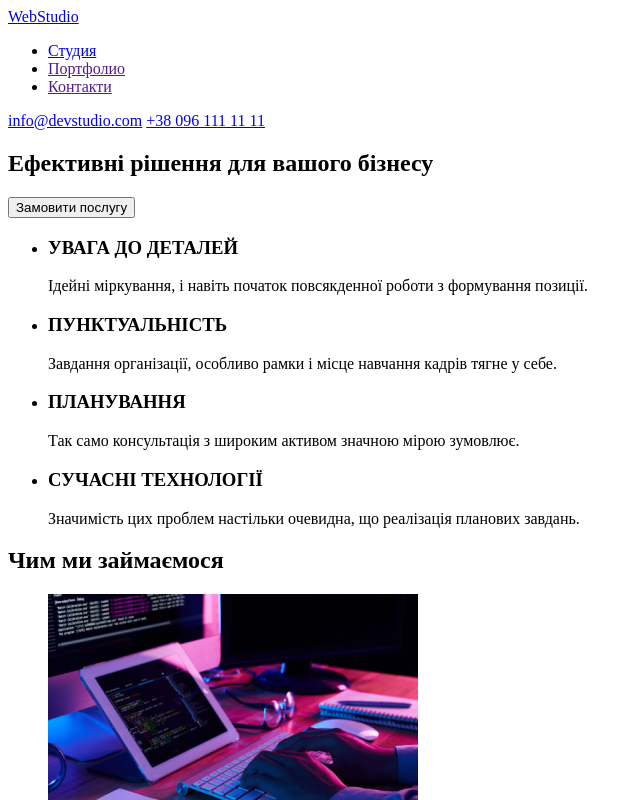
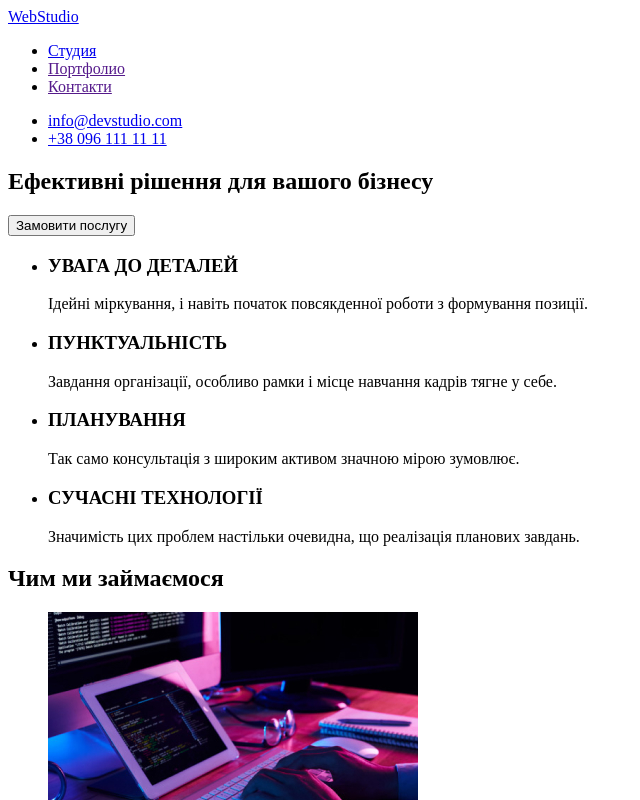
Before and after one commit to Aqeel2024/goit-markup-hw-01, a plain HTML site: page index.html in a window 1280 px wide. Shown: the top 800 px of the page, without its empty margins (0-640 px from the left). Drawn offline with Linux system fonts and the light colour scheme.

Commit message:
second time correcting

```diff
--- a/index.html
+++ b/index.html
@@ -23,8 +23,10 @@
                 </li>
             </ul>
         </nav>
-        <a href="mailto:info@devstudio.com">info@devstudio.com</a>
-        <a href="tel:380961111111">+38 096 111 11 11</a>
+        <ul class="list">
+            <li class="item"><a href="mailto:info@devstudio.com">info@devstudio.com</a></li>
+            <li class="item"><a href="tel:380961111111">+38 096 111 11 11</a></li>
+        </ul>
     </header>
     <main>
         <section class="hero">
@@ -33,8 +35,6 @@
                 <button class="consoltation-btn" type="button">Замовити послугу</button>
             </div>
         </section>
-
-
         <section class="about">
             <ul class="about-list">
                 <li class="about-item">
@@ -55,7 +55,9 @@
                     <p class="about-info">Значимість цих проблем настільки очевидна, що реалізація планових завдань.</p>
                 </li>
             </ul>
-            <h2 class="about-title">Чим ми займаємося</h2>
+        </section>
+        <section class="about1">
+            <h2 class="about1-title">Чим ми займаємося</h2>
             <ul class=" list">
                 <li class="item"><img class="about-img" src="./images/about/box-1.jpg" alt="Programing" width="370"
                         height="294">
@@ -68,7 +70,6 @@
                 </li>
             </ul>
         </section>
-
         <section class="team">
             <h2 class="section-title">Наша команда</h2>
             <ul class="member-list">
@@ -102,8 +103,6 @@
                 </li>
             </ul>
         </section>
-
-
     </main>
     <footer class="footer">
         <a href="./index.html" aria-label="Logo WebStudio"><span lang="en">WebStudio</span></a>
```
